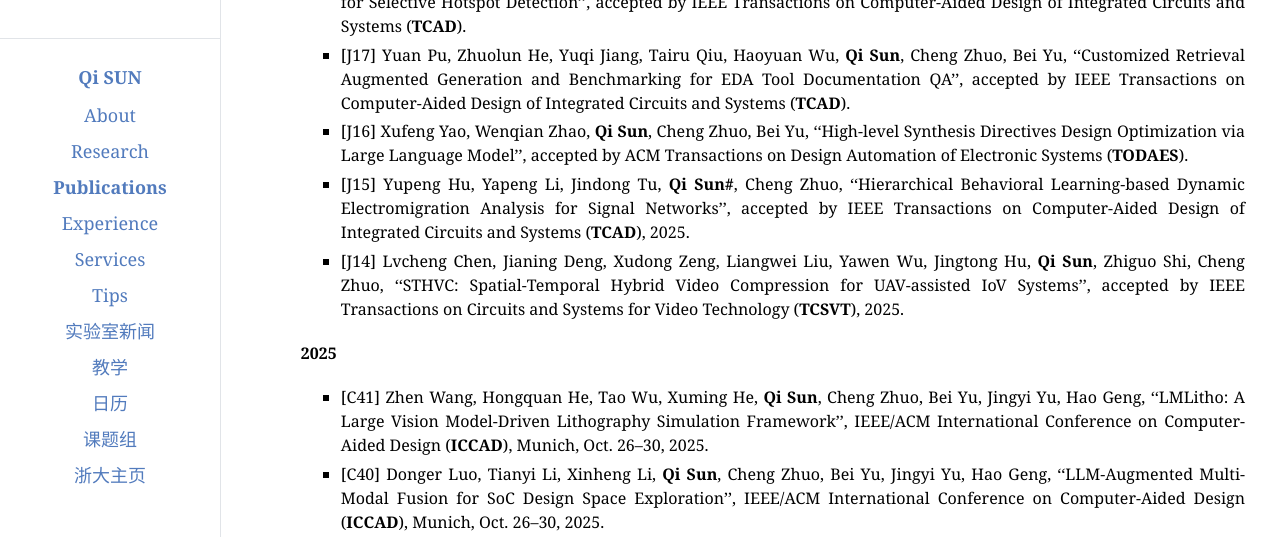
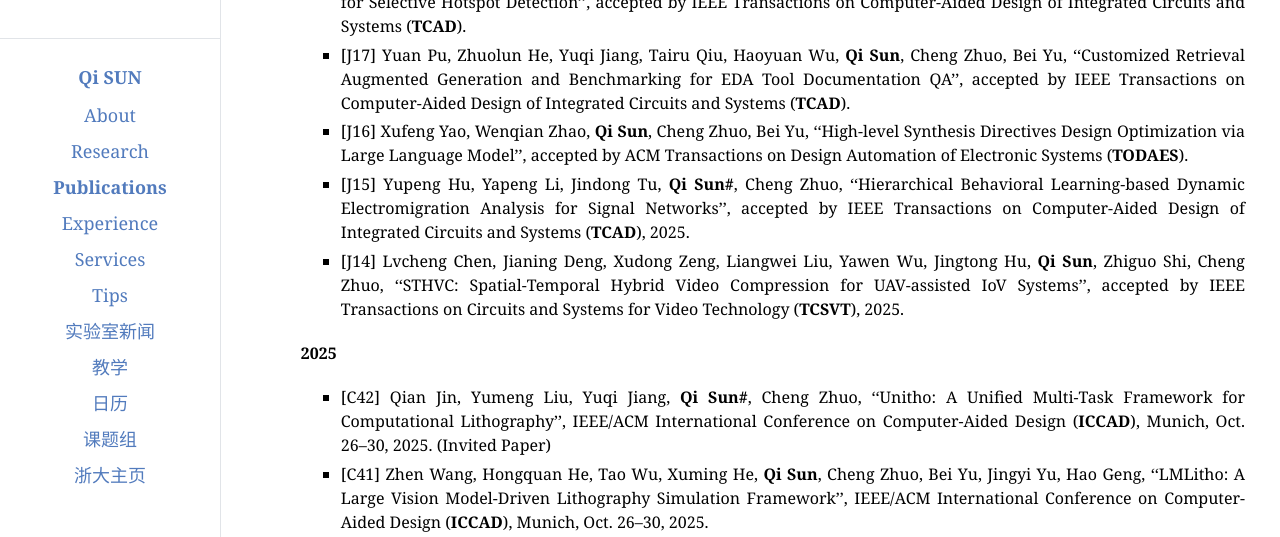
Before and after one commit to sqPoseidon/sqPoseidon.github.io, a plain HTML site: page publication.html in a window 1280 px wide. Shown: the part 260-797 px from the top of the page. Drawn offline with nearby package versions, Linux system fonts and the light colour scheme; some packages are replaced by stand-ins of ours.

Commit message:
update iccad 2025

```diff
--- a/publication.html
+++ b/publication.html
@@ -72,6 +72,8 @@ MathJax.Hub.Config({
 </ul>
 <h4>2025</h4>
 <ul>
+<li><p>[C42] Qian Jin, Yumeng Liu, Yuqi Jiang, <b>Qi Sun#</b>, Cheng Zhuo, &lsquo;&lsquo;Unitho: A Unified Multi-Task Framework for Computational Lithography&rsquo;&rsquo;, IEEE/ACM International Conference on Computer-Aided Design (<b>ICCAD</b>), Munich, Oct. 26–30, 2025. (Invited Paper)</p>
+</li>
 <li><p>[C41] Zhen Wang, Hongquan He, Tao Wu, Xuming He, <b>Qi Sun</b>, Cheng Zhuo, Bei Yu, Jingyi Yu, Hao Geng, &lsquo;&lsquo;LMLitho: A Large Vision Model-Driven Lithography Simulation Framework&rsquo;&rsquo;, IEEE/ACM International Conference on Computer-Aided Design (<b>ICCAD</b>), Munich, Oct. 26–30, 2025.</p>
 </li>
 <li><p>[C40] Donger Luo, Tianyi Li, Xinheng Li, <b>Qi Sun</b>, Cheng Zhuo, Bei Yu, Jingyi Yu, Hao Geng, &lsquo;&lsquo;LLM-Augmented Multi-Modal Fusion for SoC Design Space Exploration&rsquo;&rsquo;, IEEE/ACM International Conference on Computer-Aided Design (<b>ICCAD</b>), Munich, Oct. 26–30, 2025.</p>
```
